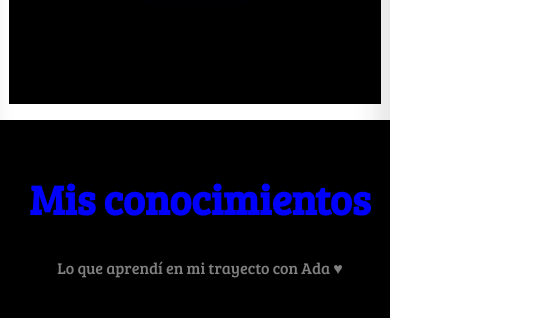
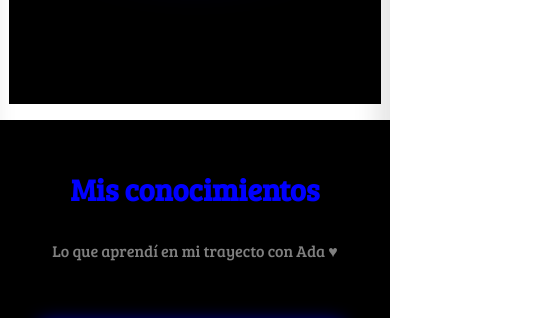
Before and after one commit to ashleyzam/Portfolio, a plain HTML site: page index.html in a window 390 px wide. Shown: the part 820-1138 px from the top of the page, 545 px wide, since content can reach past the window. Drawn offline with Linux system fonts and the light colour scheme; a web font is replaced by a local one.

Commit message:
agregando

```diff
--- a/css/cita.css
+++ b/css/cita.css
@@ -38,3 +38,13 @@
   }
 
   /** FINAL SECCIÓN CITA FAMOSO **/
+  @media (max-width: 500px) {
+   .sectionq{
+     background-image: none;
+     background-color: rgb(50, 6, 245);
+   }
+   .quote{
+     color: black;
+     font-size: 2em;
+   }
+  }
--- a/css/conocimientos.css
+++ b/css/conocimientos.css
@@ -97,10 +97,20 @@
     width: 40%;
   }
 }
-@media (max-width: 393px) {
+@media (max-width: 400px) {
+  .seccion2{
+padding-top: 3em;
+padding-bottom: 3em;
+  }
+  .main{
+    padding: 0;
+  }
   .grid{
     width: 85%;
     margin: 0 auto;
+  }
+  .titulo-conocimientos{
+    font-size: 1.9em;
   }
   .item1{
     width: 80%;
--- a/index.html
+++ b/index.html
@@ -67,7 +67,7 @@
     </header>
 
     <!--Fin barra de navegación-->
-    <main>
+    <main class="m">
       <!--Inicio sección saludo-->
       <section class="seccion1" id="hola">
         <div class="division1">
```
